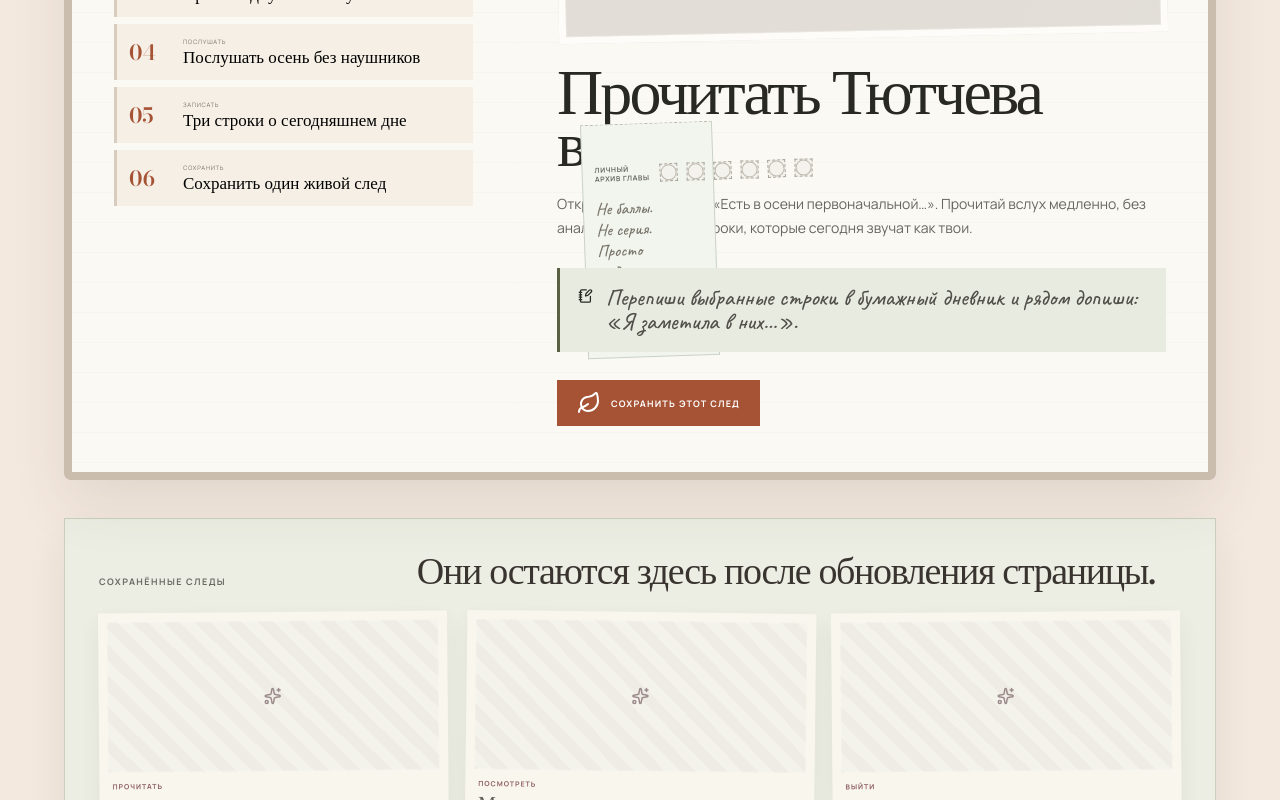
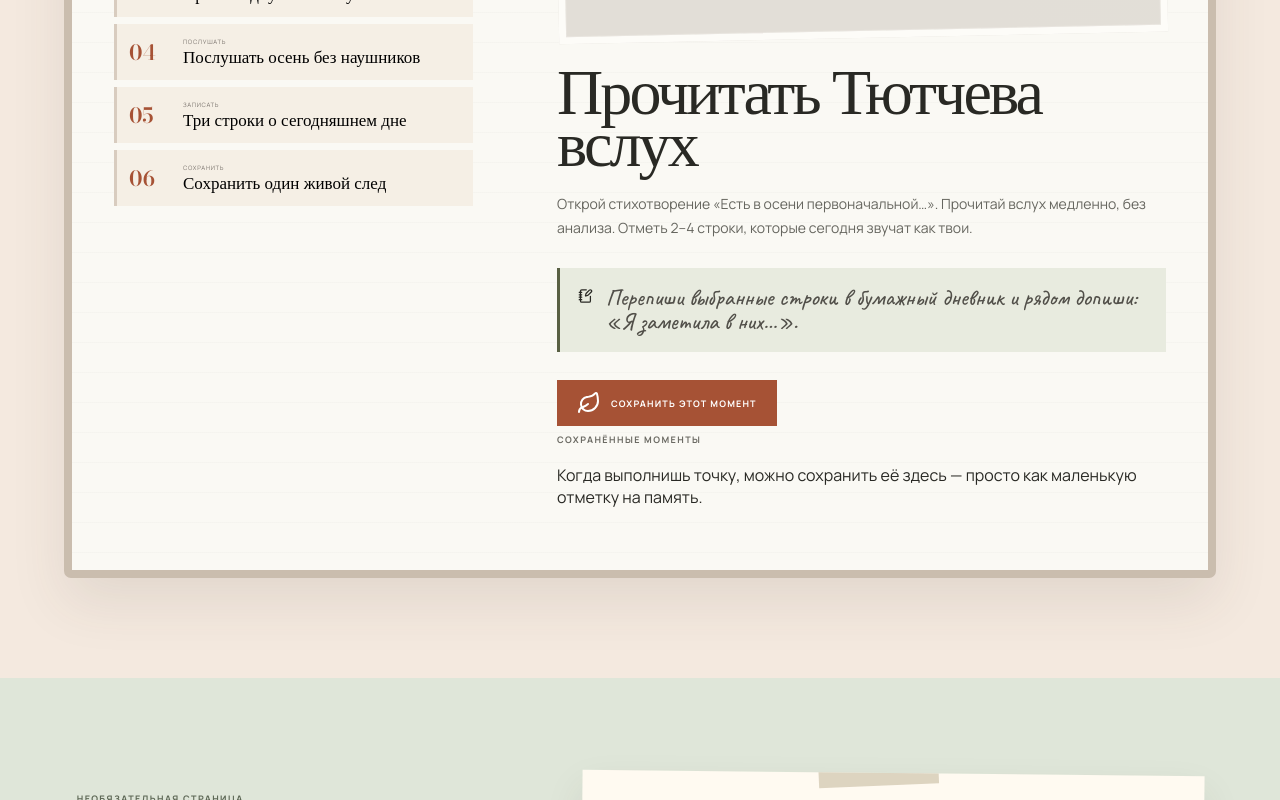
Before and after one commit to kirilily/prozhivi, a React (Vite) app: page / in a window 1280 px wide. Shown: the part 3880-4680 px from the top of the page. Built offline with nearby package versions, Linux system fonts and the light colour scheme.

Commit message:
Simplify free saved moments and remove confusing trace archive

```diff
--- a/src/main.jsx
+++ b/src/main.jsx
@@ -158,9 +158,9 @@ function App(){
       <div className="chapter-heading"><div><span className="micro dark">ГЛАВА {activeChapter.n} / 12</span><h2>{activeChapter.title}</h2><p>{activeChapter.note}</p></div><div className="chapter-label">{activeChapter.free?'открыта полностью':'предпросмотр полного сезона'}</div></div>
       <div className="chapter-journal">
         <div className="journal-left"><span className="micro dark">ВЫБЕРИ ОДНУ ТОЧКУ</span>{activeChapter.free ? <div className="task-list">{freeTasks.map((t,i)=><button key={t.id} className={`${selectedTask.id===t.id?'active':''} ${progress[t.id]?'done':''}`} onClick={()=>setSelectedTask(t)}><span className="task-no">{String(i+1).padStart(2,'0')}</span><div><small>{t.verb}</small><b>{t.title}</b></div>{progress[t.id]&&<Check size={16}/>}</button>)}</div> : <div className="locked-card"><LockKeyhole/><b>Внутри — шесть точек.</b><p>Тема главы видна заранее, но сами задания откроются только в полном сезоне.</p></div>}</div>
-        <div className="journal-right">{activeChapter.free ? <><span className="micro dark">СЕГОДНЯ / {selectedTask.verb}</span><div className="selected-task-photo photo-sprite" style={photoStyle(selectedTaskIndex)}/><h3>{selectedTask.title}</h3><p>{selectedTask.note}</p><div className="journal-note"><NotebookPen size={20}/><span>{selectedTask.prompt}</span></div><button className={`save-button ${progress[selectedTask.id]?'saved':''}`} onClick={()=>toggleTask(selectedTask.id)}>{progress[selectedTask.id]?<><Check/>след уже в архиве</>:<><Leaf/>сохранить этот след</>}</button><div className="chapter-passport"><span className="micro dark">ЛИЧНЫЙ АРХИВ ГЛАВЫ</span><div className="stamp-row">{freeTasks.map(t=><div key={t.id} className={`stamp ${progress[t.id]?'collected':''}`}>{progress[t.id]?<><Leaf size={17}/><small>{t.verb}</small></>:<span/>}</div>)}</div><div className="passport-note">Не баллы. Не серия. Просто следы, которые уже появились.</div></div></> : <div className="preview-spread"><span className="micro dark">ПРЕВЬЮ</span><h3>{activeChapter.title}</h3><p>{activeChapter.note}</p><div className="sealed"><LockKeyhole/><b>6 точек внутри полного сезона</b></div><button className="save-button">открыть полный сезон <ArrowRight size={15}/></button></div>}</div>
+        <div className="journal-right">{activeChapter.free ? <><span className="micro dark">СЕГОДНЯ / {selectedTask.verb}</span><div className="selected-task-photo photo-sprite" style={photoStyle(selectedTaskIndex)}/><h3>{selectedTask.title}</h3><p>{selectedTask.note}</p><div className="journal-note"><NotebookPen size={20}/><span>{selectedTask.prompt}</span></div><button className={`save-button ${progress[selectedTask.id]?'saved':''}`} onClick={()=>toggleTask(selectedTask.id)}>{progress[selectedTask.id]?<><Check/>момент сохранён</>:<><Leaf/>сохранить этот момент</>}</button><div className="trace-summary"><div><span className="micro dark">СОХРАНЁННЫЕ МОМЕНТЫ</span><p>{doneCount===0?'Когда выполнишь точку, можно сохранить её здесь — просто как маленькую отметку на память.':`У тебя уже сохранено: ${doneCount}.`}</p></div>{doneCount>0&&<div className="trace-chips">{doneTasks.map(t=><span key={t.id}><Leaf size={12}/>{t.verb.toLowerCase()}</span>)}</div>}</div></> : <div className="preview-spread"><span className="micro dark">ПРЕВЬЮ</span><h3>{activeChapter.title}</h3><p>{activeChapter.note}</p><div className="sealed"><LockKeyhole/><b>6 точек внутри полного сезона</b></div><button className="save-button">открыть полный сезон <ArrowRight size={15}/></button></div>}</div>
       </div>
-      {activeChapter.free&&<div className="saved-archive"><div className="saved-archive-head"><span className="micro dark">СОХРАНЁННЫЕ СЛЕДЫ</span><h3>Они остаются здесь после обновления страницы.</h3></div><div className="saved-archive-grid">{freeTasks.map((t,i)=>progress[t.id]?<article key={t.id} className="saved-card"><div className="saved-card-photo photo-sprite" style={photoStyle(i)}/><small>{t.verb}</small><b>{t.archiveTitle}</b><span>сохранено в главе 01</span></article>:<article key={t.id} className="saved-card empty"><div className="saved-card-photo empty"><Sparkles size={18}/></div><small>{t.verb}</small><b>Место для следующего следа</b><span>появится после сохранения</span></article>)}</div></div>}
+
     </section>
 
     <section className="habit-section">
```
